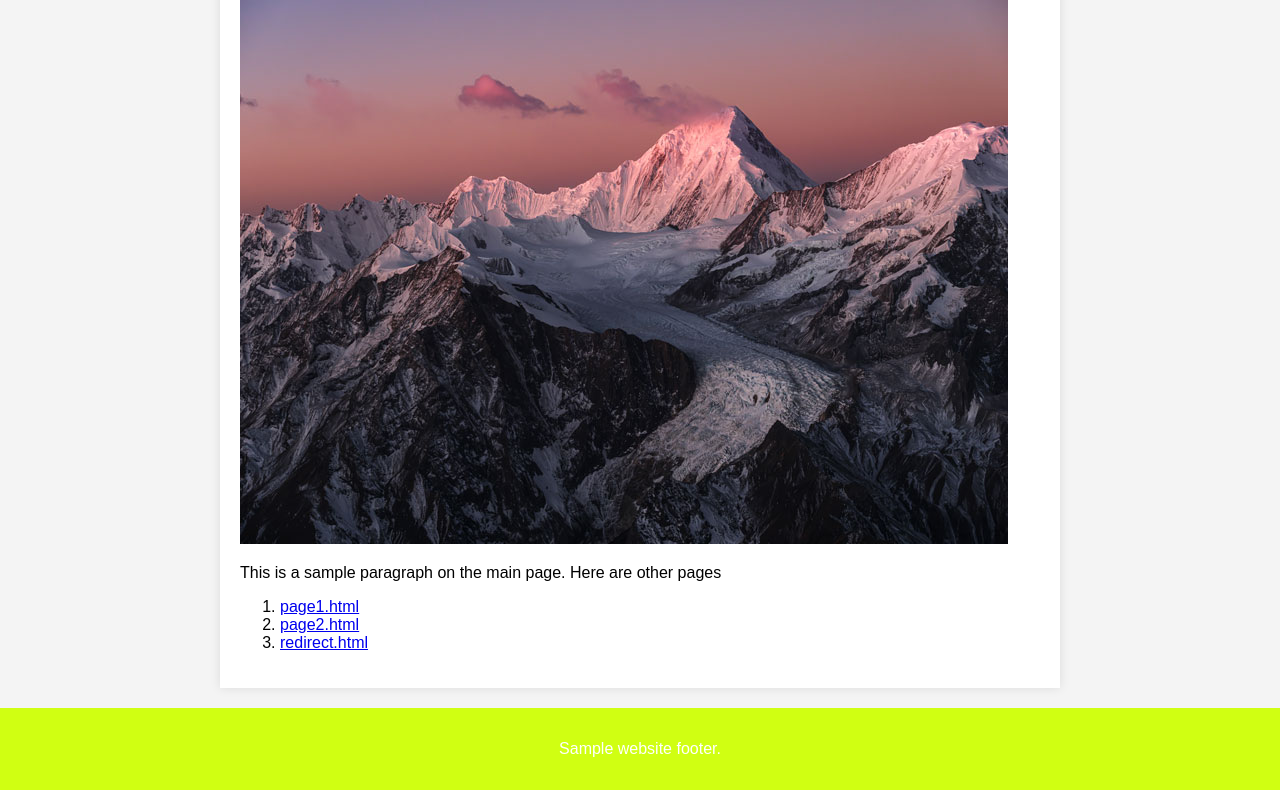
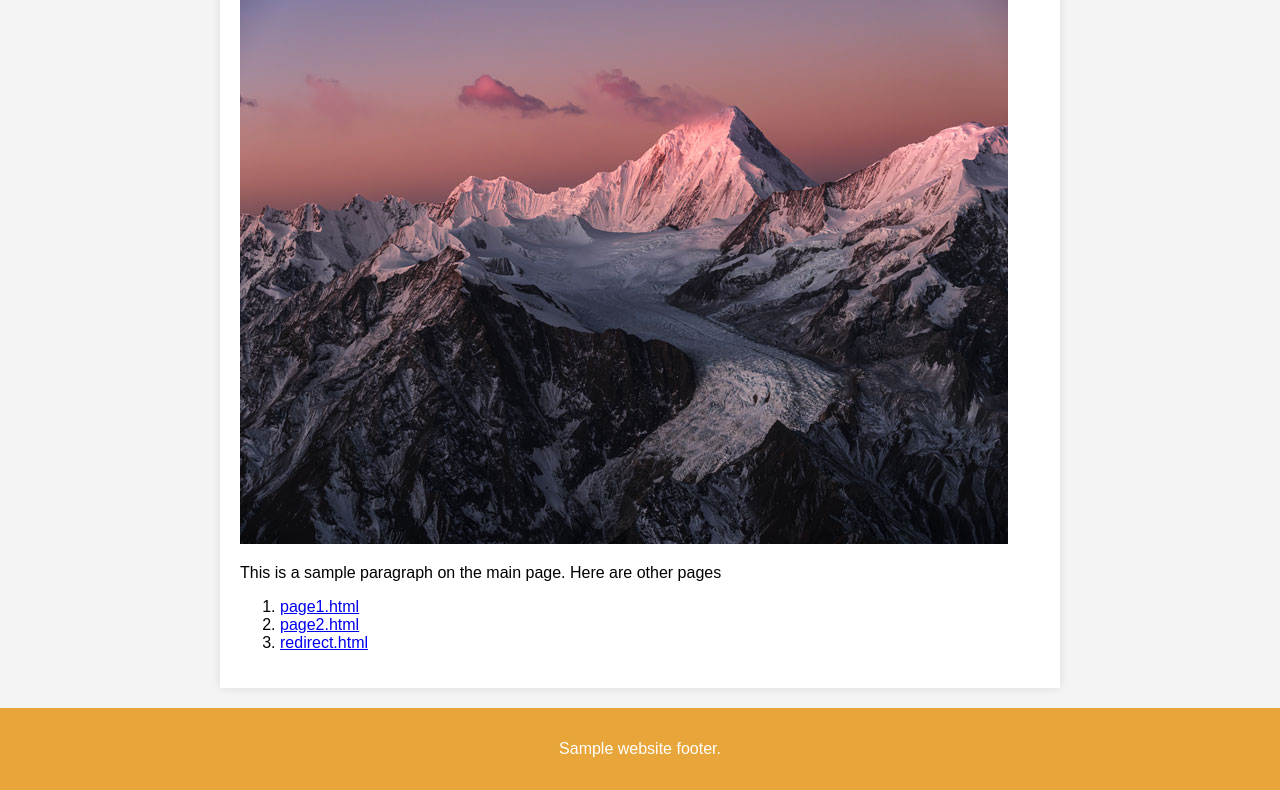
Before and after one commit to hhourani27/hhourani27.github.io, a plain HTML site: page index.html in a window 1280 px wide. Shown: the part 204-994 px from the top of the page. Drawn offline with Linux system fonts and the light colour scheme.

Commit message:
change color to orange

```diff
--- a/styles/style.css
+++ b/styles/style.css
@@ -7,7 +7,7 @@ body {
 
 header,
 footer {
-  background-color: #d0ff12;
+  background-color: #e8a539;
   color: #fff;
   text-align: center;
   padding: 1rem 0;
```
